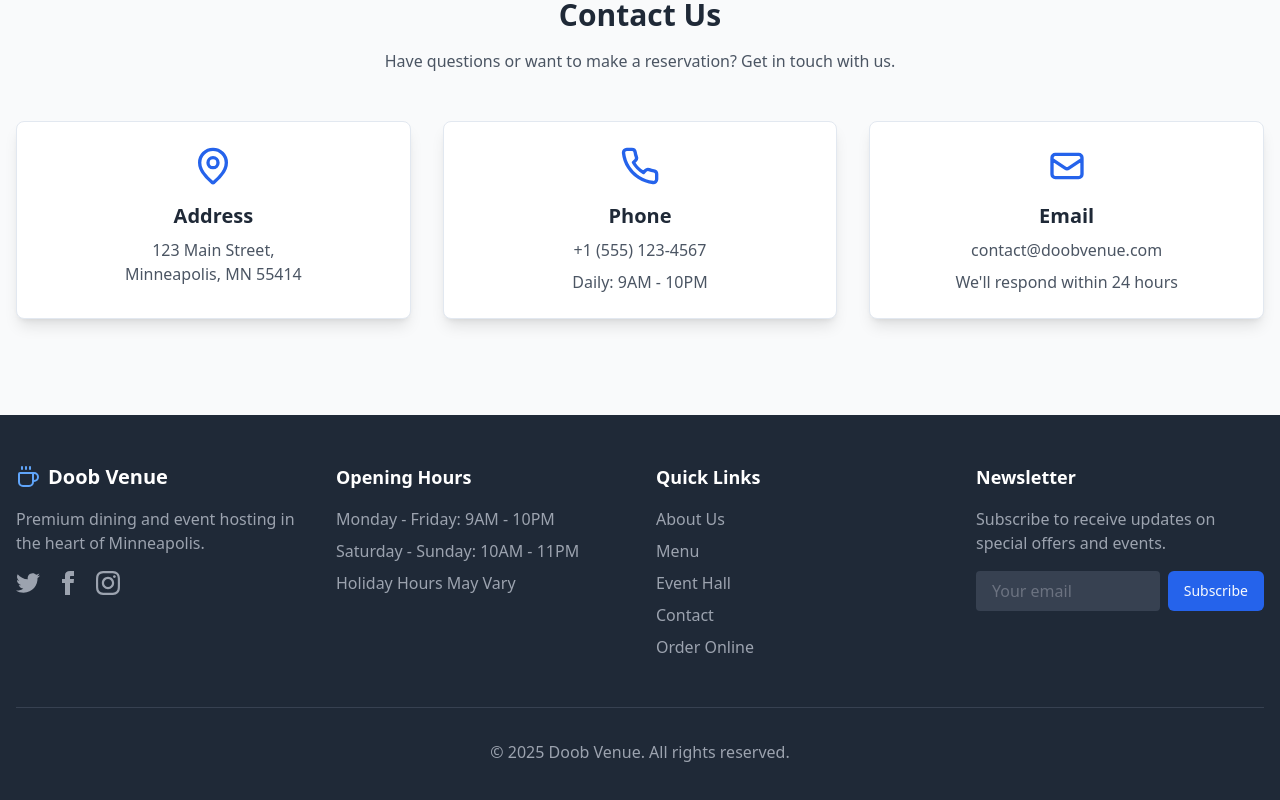
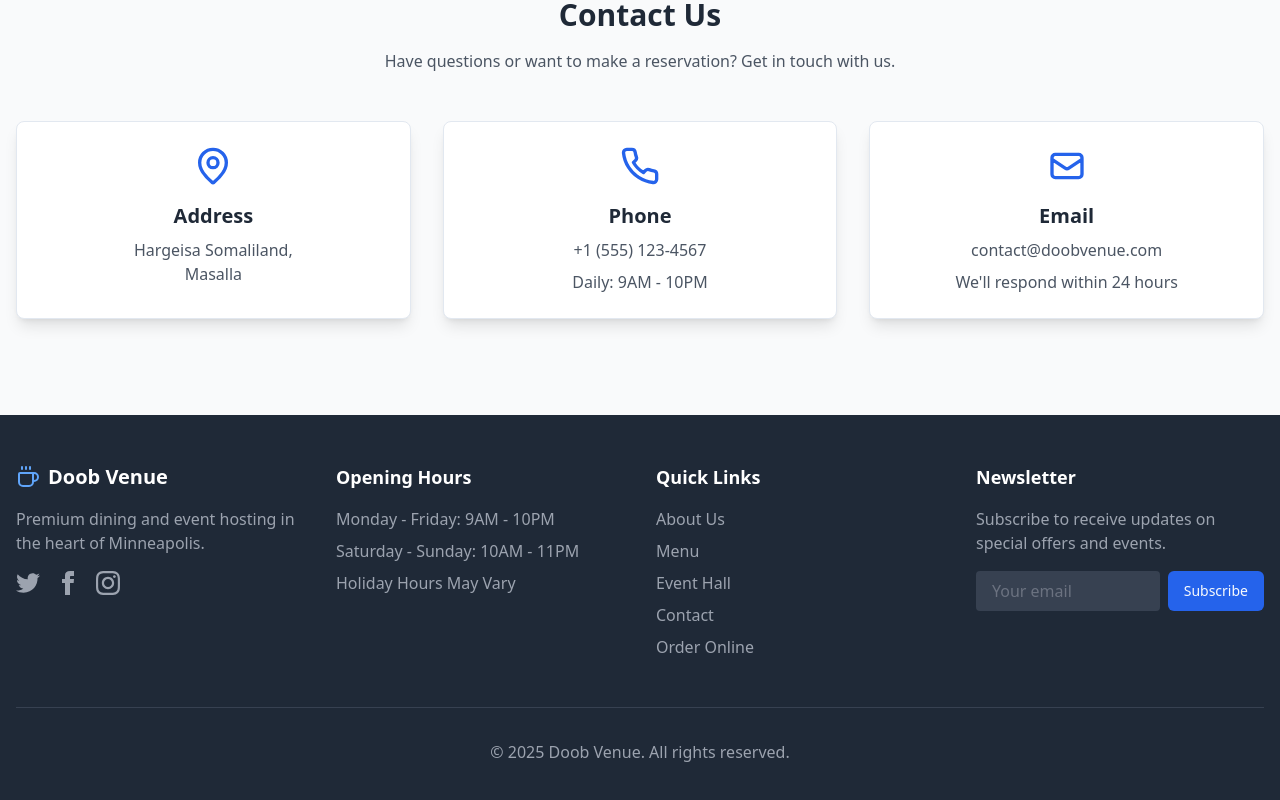
Before and after one commit to jgarbo0/pos-hall-cafeteria, a React (Vite) app: page / in a window 1280 px wide. Shown: the part 2621-3421 px from the top of the page. Built offline with nearby package versions, Linux system fonts and the light colour scheme.

Commit message:
Update address
Update the address of Doob Venue to Hargiesa Somaliland, Masalla.

```diff
--- a/src/components/CartPanel.tsx
+++ b/src/components/CartPanel.tsx
@@ -1,4 +1,3 @@
-
 import React, { useState } from 'react';
 import { Button } from "@/components/ui/button";
 import { Input } from "@/components/ui/input";
@@ -63,10 +62,6 @@ const CartPanel = ({
       return;
     }
 
-    // Generate receipt content
-    const receiptContent = generateReceiptContent();
-
-    // Create a print window
     const printWindow = window.open('', '_blank');
     if (printWindow) {
       printWindow.document.write(`
@@ -99,7 +94,7 @@ const CartPanel = ({
           </head>
           <body>
             <div class="receipt">
-              ${receiptContent}
+              ${generateReceiptContent()}
             </div>
             <script>
               window.onload = function() { window.print(); setTimeout(function() { window.close(); }, 500); }
@@ -123,7 +118,7 @@ const CartPanel = ({
     let content = `
       <div class="header">
         <div class="logo">Doob Venue</div>
-        <div class="address">123 Main Street, Minneapolis, MN 55414</div>
+        <div class="address">Hargeisa Somaliland, Masalla</div>
         <div class="contact">Tel: (555) 123-4567 | info@doobvenue.com</div>
         <div class="divider"></div>
       </div>
--- a/src/components/settings/GeneralSettings.tsx
+++ b/src/components/settings/GeneralSettings.tsx
@@ -60,7 +60,7 @@ const GeneralSettings: React.FC = () => {
           </div>
           <div className="space-y-2">
             <Label htmlFor="restaurant-address" className="dark:text-gray-300">Address</Label>
-            <Input id="restaurant-address" defaultValue="123 Main Street, Minneapolis, MN 55414" className="dark:bg-gray-700 dark:border-gray-600 dark:text-white" />
+            <Input id="restaurant-address" defaultValue="Hargeisa Somaliland, Masalla" className="dark:bg-gray-700 dark:border-gray-600 dark:text-white" />
           </div>
           <div className="space-y-2">
             <Label htmlFor="restaurant-email" className="dark:text-gray-300">Email</Label>
--- a/src/pages/Home.tsx
+++ b/src/pages/Home.tsx
@@ -1,4 +1,3 @@
-
 import React from 'react';
 import { Link } from 'react-router-dom';
 import { Button } from '@/components/ui/button';
@@ -10,6 +9,7 @@ import { useLanguage } from '@/context/LanguageContext';
 const Home = () => {
   const { t } = useLanguage();
 
+  {/* Header */}
   return (
     <div className="flex flex-col min-h-screen bg-gray-50 dark:bg-gray-900">
       {/* Header */}
@@ -203,7 +203,7 @@ const Home = () => {
                 <MapPin className="h-10 w-10 text-blue-600 dark:text-blue-400" />
               </div>
               <h3 className="text-xl font-semibold mb-2 text-gray-800 dark:text-white">Address</h3>
-              <p className="text-gray-600 dark:text-gray-300">123 Main Street,<br/>Minneapolis, MN 55414</p>
+              <p className="text-gray-600 dark:text-gray-300">Hargeisa Somaliland,<br/>Masalla</p>
             </Card>
 
             <Card className="bg-white dark:bg-gray-800 text-center p-6 shadow-lg">
```
